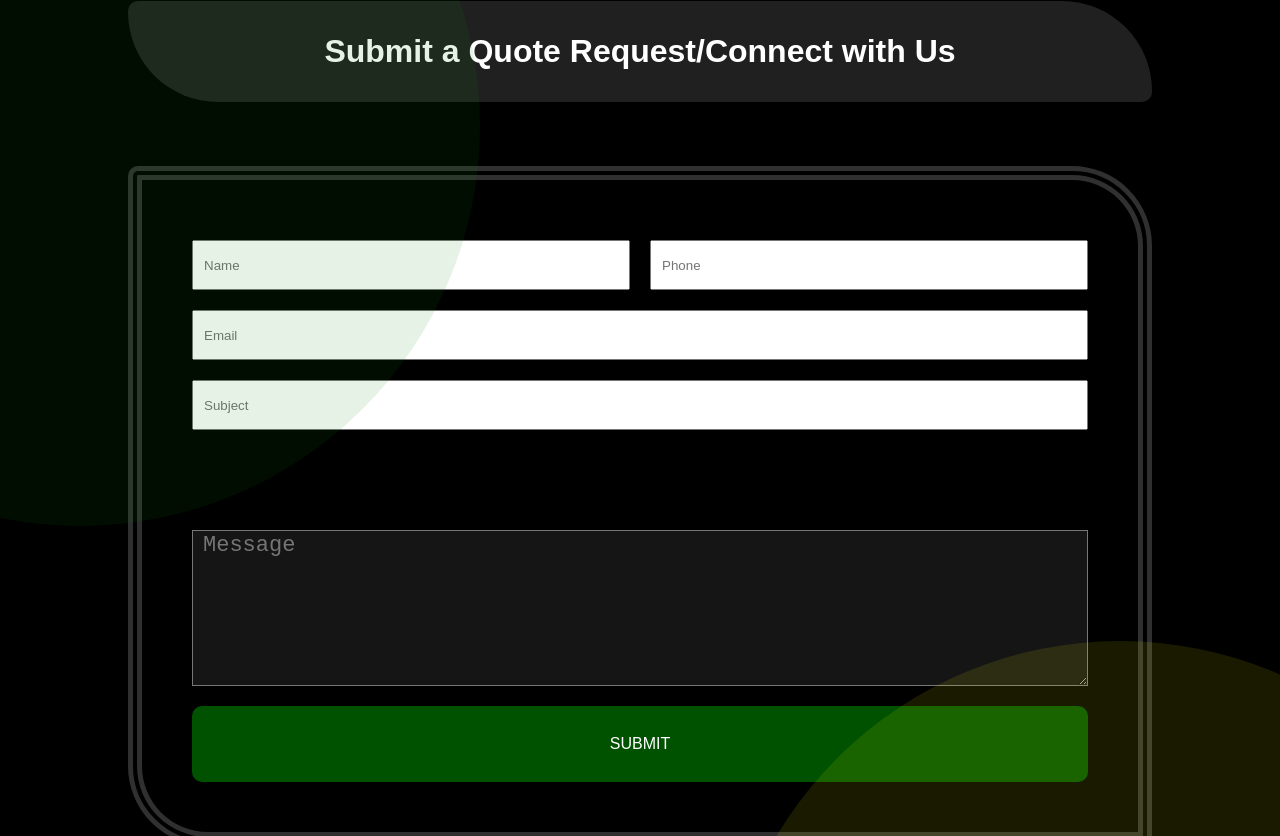
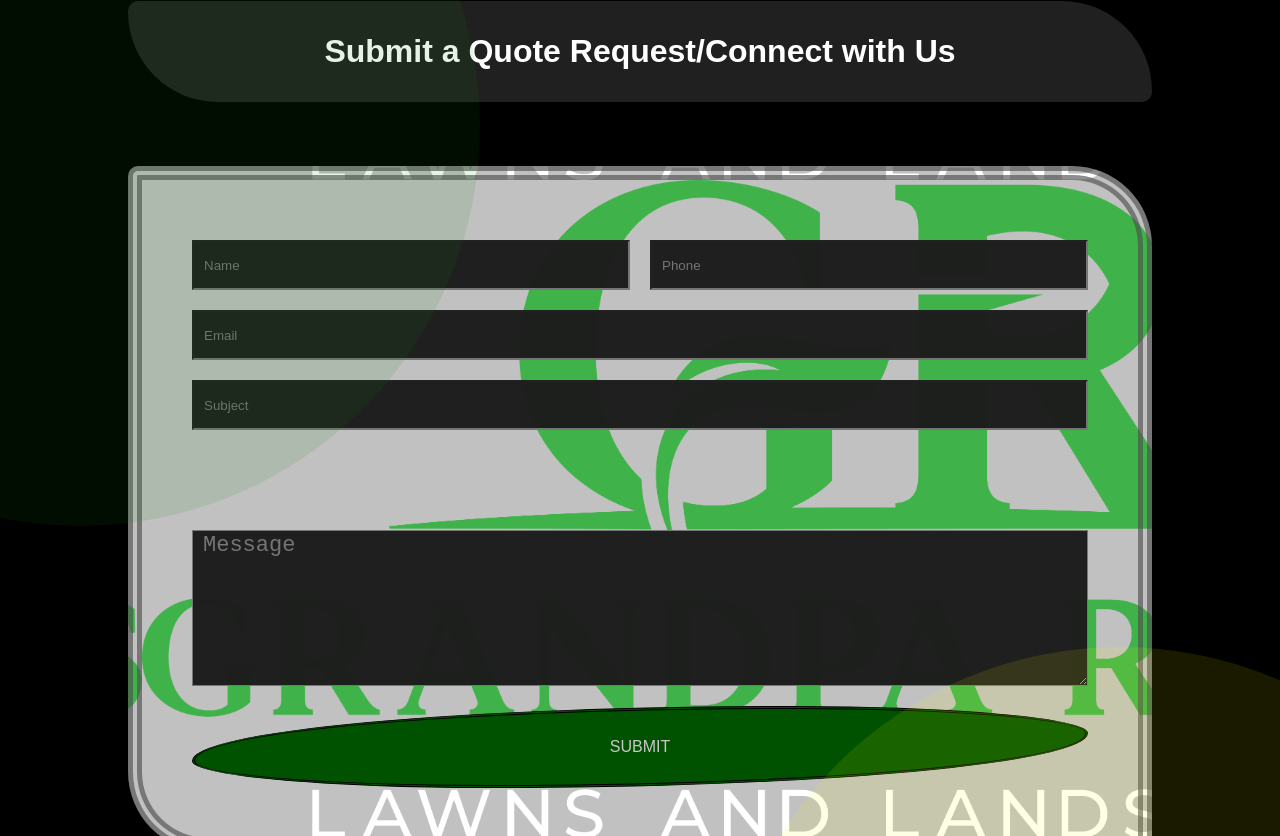
Before and after one commit to sean00880/grandpa-ron-s, a Next.js app: page /contact in a window 1280 px wide. Shown: the part 264-1100 px from the top of the page. Built offline with nearby package versions, Linux system fonts and the light colour scheme.

Commit message:
changes8

```diff
--- a/styles/Contact.module.css
+++ b/styles/Contact.module.css
@@ -27,10 +27,16 @@
   flex-wrap: wrap;
   border-radius: 10px 80px;
     border: 14px double #4c4c4ca1;
+    background-image: url('../public/img/logo.jpg');
+    background-size: cover;
+    background-attachment: fixed;
+    background-color: rgba(255, 255, 255, 0.758);
 }
 
 .form input{
   margin: 10px 0px;
+  background: #1b1b1bf8;
+    color: #78ab78;
 }
 
 .inputS {
@@ -53,8 +59,8 @@
 .textArea {
   width: 100%;
   padding-left: 10px;
-  background: #8f8f8f26;
-    color: #aba9a9;
+  background: #1b1b1bf8;
+    color: #78ab78;
     text-decoration: none;
     font-size: 22px;
   margin-top: 10%;
@@ -65,11 +71,15 @@
   border: none;
   border-radius: 10px;
   background-color: rgb(0, 82, 0);
-  color: white;
+  color: rgb(199, 199, 199);
   width: 100%;
   font-size: 16px;
   cursor: pointer;
   padding: 29px 21px;
+  justify-content: center;
+  text-align: center;
+  border: 3px double black;
+  border-radius: 67% 33%;
 }
 
 @media screen and (max-width: 480px) {
```
